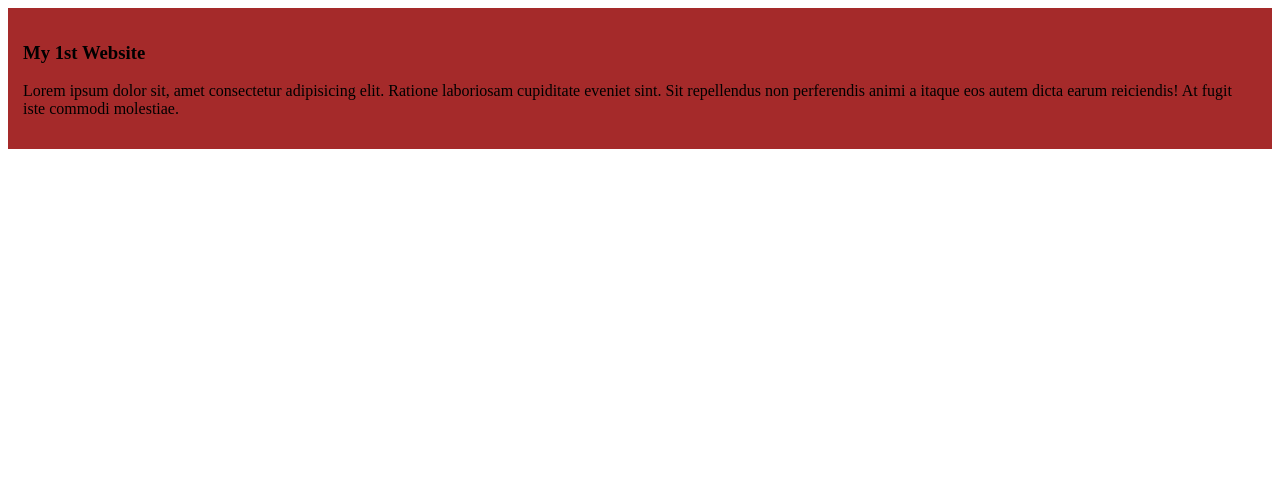
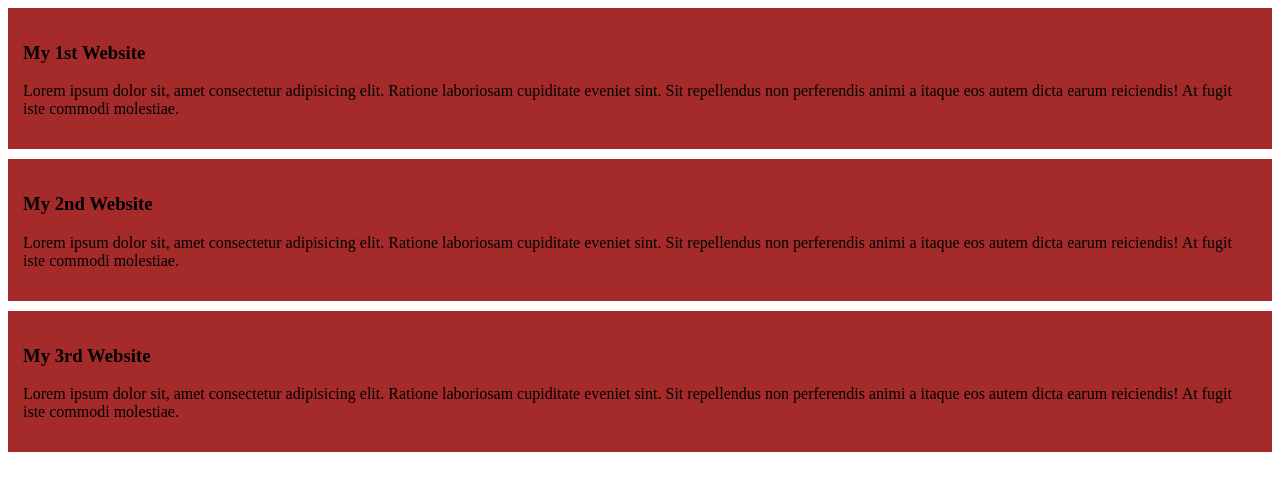
Before and after one commit to Prorehanwrld/my-simple-website, a plain HTML site: page index.html in a window 1280 px wide. Drawn offline with Linux system fonts and the light colour scheme.

Commit message:
added the second and third blog

```diff
--- a/index.html
+++ b/index.html
@@ -13,5 +13,17 @@
         </h3>
         <p>Lorem ipsum dolor sit, amet consectetur adipisicing elit. Ratione laboriosam cupiditate eveniet sint. Sit repellendus non perferendis animi a itaque eos autem dicta earum reiciendis! At fugit iste commodi molestiae.</p>
     </div>
+    <div>
+        <h3>
+            My 2nd Website
+        </h3>
+        <p>Lorem ipsum dolor sit, amet consectetur adipisicing elit. Ratione laboriosam cupiditate eveniet sint. Sit repellendus non perferendis animi a itaque eos autem dicta earum reiciendis! At fugit iste commodi molestiae.</p>
+    </div>
+    <div>
+        <h3>
+            My 3rd Website
+        </h3>
+        <p>Lorem ipsum dolor sit, amet consectetur adipisicing elit. Ratione laboriosam cupiditate eveniet sint. Sit repellendus non perferendis animi a itaque eos autem dicta earum reiciendis! At fugit iste commodi molestiae.</p>
+    </div>
 </body>
 </html>
--- a/styles/blog.css
+++ b/styles/blog.css
@@ -2,4 +2,5 @@ div{
 
     background-color: brown;
     padding: 15px;
+    margin-bottom: 10px;
 }
```
